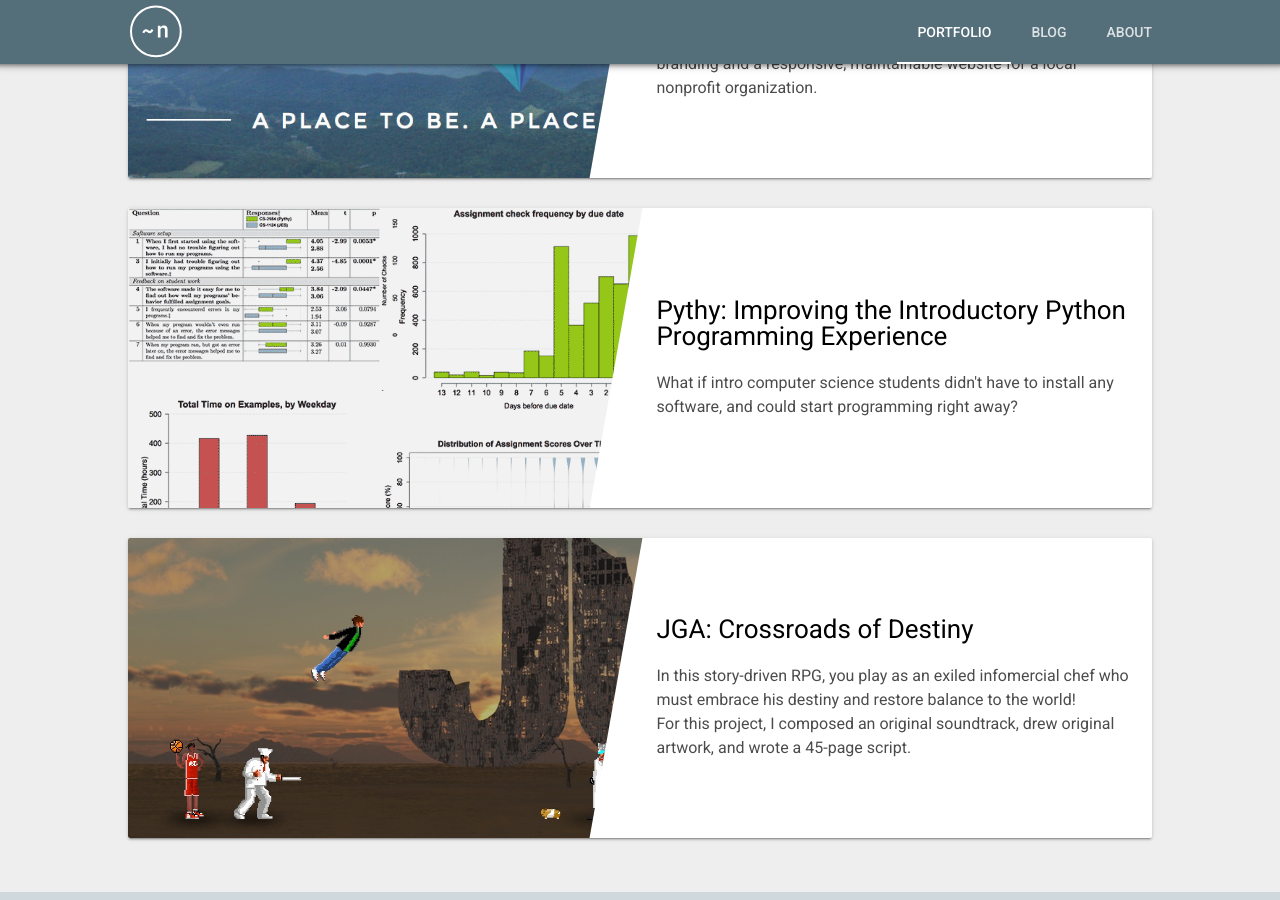
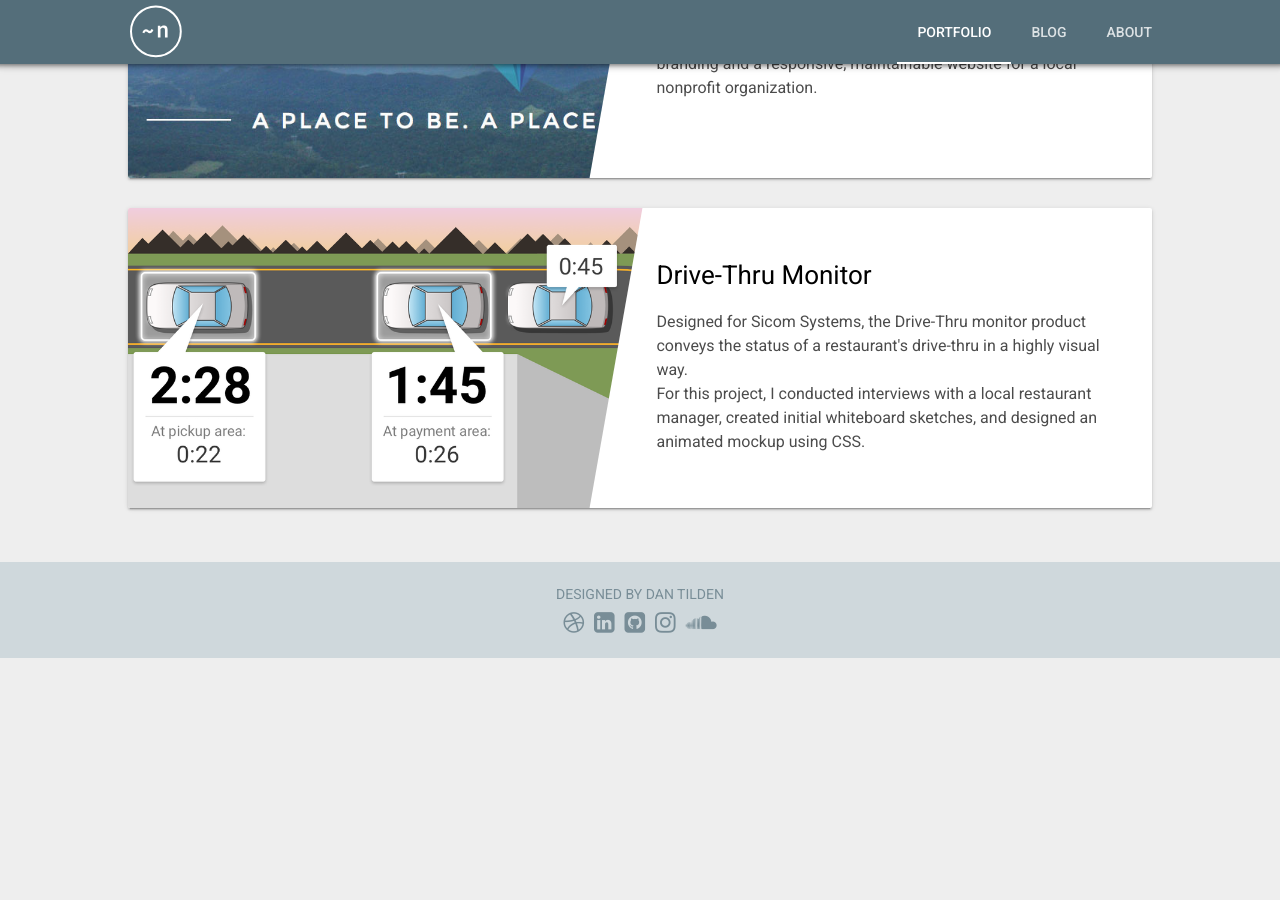
Before and after one commit to tilden/tilden.github.io, a Jekyll site: the page built from index.html, in a window 1280 px wide and 900 px high, scrolled down 1047 px. Built offline with Jekyll 4.4.1, drawn with Linux system fonts in a browser that asks for light colours; nearby versions of some CDN libraries; after the commit the page ends 1705 px from its top, so only the background shows below that; some of the changed lines change nothing that is shown.

Commit message:
Improvements to new sections

```diff
--- a/_data/projects.yml
+++ b/_data/projects.yml
@@ -28,30 +28,32 @@
   banner_img: "images/banners/onourown_banner.jpg"
   url: "/projects/onourown"
 
-- name: "Pythy: Improving the Introductory Python Programming Experience"
+# - name: "Pythy: Improving the Introductory Python Programming Experience"
+#   desc: >
+#         What if intro computer science students didn't have to install any software, and could start programming right away?
+#   banner_img: "images/banners/pythy_banner.png"
+#   url: "/projects/pythy"
+
+- name: "Drive-Thru Monitor"
   desc: >
-        What if intro computer science students didn't have to install any software, and could start programming right away?
-  banner_img: "images/banners/pythy_banner.png"
-  url: "/projects/pythy"
+        Designed for Sicom Systems, the Drive-Thru monitor product conveys the status of a restaurant's drive-thru in a highly visual way.
+        <br>
+        For this project, I conducted interviews with a local restaurant manager, created initial whiteboard sketches, and designed an animated mockup using CSS.
+  banner_img: "images/banners/dt_banner.png"
+  url: "/projects/drivethru"
 
-# - name: "Drive-Thru Monitor"
-#   desc: >
-#         Stay in command of your restaurant's drive-thru with this highly visual
-#         way to monitor the current status of all waiting vehicles.
-#   banner_img: "images/banners/dt_banner.png"
-#   url: "/projects/drivethru"
-
-- name: "JGA: Crossroads of Destiny"
-  desc: >
-        In this story-driven RPG, you play as an exiled infomercial chef who must embrace his destiny
-        and restore balance to the world!
-        <br>
-        For this project, I composed an original soundtrack,
-        drew original artwork, and wrote a 45-page script.
-  banner_img: "images/banners/jga_banner.jpg"
-  url: "/projects/jga"
 
 # Currently hidden, but these may return in a future update
+
+# - name: "JGA: Crossroads of Destiny"
+#   desc: >
+#         In this story-driven RPG, you play as an exiled infomercial chef who must embrace his destiny
+#         and restore balance to the world!
+#         <br>
+#         For this project, I composed an original soundtrack,
+#         drew original artwork, and wrote a 45-page script.
+#   banner_img: "images/banners/jga_banner.jpg"
+#   url: "/projects/jga"
 
 # - name: "WeatherClock"
 #   desc: "With this webapp, any small internet-enabled device can become a wall-mounted clock displaying the weather."
--- a/projects/drivethru.md
+++ b/projects/drivethru.md
@@ -2,21 +2,79 @@
 layout: post
 banner_photo: "drivethru_sky.png"
 title: "Drive-Thru Monitor"
-subtitle: "Stay in command of your restaurant's drive-thru with this highly visual way to monitor the the current status of all waiting vehicles."
+subtitle: "Designed for Sicom Systems, the Drive-Thru monitor product conveys the status of a restaurant's drive-thru in a highly visual way."
 ---
 
+
 <img class="screenshot" src="shot_day.jpg" width="640" height="480" alt="Screenshot showing drive-thru from above, with several cars visible" />
+<!--  -->
 
-## Real-Time, Digestible Data
-Drive-Thru Monitor is designed to convey the state of a restaurant's drive-thru without
-overwhelming users with numerical statistics.
+* TOC
+{:toc}
+
+
+## Introduction
+
+Today, a huge number of quick-service restaurants (QSR) offer drive-thrus, allowing patrons to order food without ever leaving their car! However, going to the drive-thru can often result in a lot of *waiting*. To combat that, many QSR chains are highly focused on quantitatively improving their "speed of service" by precisely measuring vehicle wait times and rewarding restaurant operators with the fastest service.
+
+In light of this demand, Sicom offered a simple drive-thru timing solution: an LED timer display. Linked with vehicle-detectors installed in the road, the timer would show an estimate of amount of time that the most recent car had been waiting. However, it was not without its flaws; perhaps most evidently, it could only show a single car's timer. Furthermore, vehicle-detectors are often imperfect; when these failed or entered some kind of problem state, the simple LED based timer unable to clearly convey to employees why it was not acting correctly.
+
+    (photo of sicom's original dt timer)
+
+To remedy this, Sicom was asked by a major restaurant chain to create a new drive-thru timing solution. I worked up with the product manager for the existing timing product, a high-ranking company member with a deep understanding of the inner workings of QSRs, and a remote development team located in Hungary to create a new solution.
+
+## A New Drive-Thru Monitor
+
+My role was chiefly during the design phase. After discussing the requirements with the drive-thru product's manager, I set out to determine how exactly people viewed the existing drive-thru timing solution. I created a set of questions for current users of the system; however, due to limited time and resources, I was only able to interview the manager. Nonetheless, I gained several key insights that would inform the design. In particular, this question yielded a particularly useful insight:
+
+**Q: Which is more important: someone waiting at the menu board, or someone waiting at the pickup area?**
+
+- While there are specific time goals for "menu wait time" and "pickup window wait time", no one really know them because, at least at that restaurant, they weren't really priorities.
+
+This would prove useful information when designing the time visualizations for the system.
+
+### Initial Iterations
+
+{% include img.html
+  url="/images/projects/drivethru/dt_evolution_1@2x.jpg"
+  alt="Initial sketches of system"
+%}
+
+I began by sketching some concepts onto a whiteboard and discussing them with the team. We briefly explored the idea of a queue metaphor (top-left), but it was dropped for several reasons, namely that it did not provide room for many cars. We then introduced the idea of car times being attached to cars by way of a speech-bubble type visualization (top-right), a design element that would remain in all future iterations. If individual cars are visualized, it follows that a spatial representation of the drive-thru area would provide a way for employees to gain a more throughout understanding of the current status of the drive thru. As such, we began moving toward the idea of a top-down "road" view on which cars would appear.
+
+After discussing these initial sketches, I switch to [Sketch](https://www.sketchapp.com/) on my computer, in order to flesh out the ideas explored in the whiteboard sketches. Note that the first of these greatly resembles whiteboard sketch 4 (bottom right), but also explores the possibility of a double drive-thru, something that is becoming increasingly prevalent:
+
+{% include img.html
+  url="/images/projects/drivethru/dt_evolution_2.jpg"
+  alt="Early color mockup" w="320" h="240"
+%}
+
+Note that a difference between this mockup and the final version is the timing graph, which underwent several iterations. In this case, we decided that this line graph visualization would be too complex for quick viewing.
+
+### Daily Performance Graph Evolution
+
+    TODO: insert photo of the sketchbook with the things
+
+Based on the answer given in the interview, in additional to visualizing the status of the drive-thru, it was also vitally important that the system convey the average speed of service performance for the given day. In addition, I was informed that restaurants were often graded based on performance for predetermined timespans during a day, such as "breakfast" or "lunch".
+
 A simple bar graph compares the current average drive-thru service times with a pre-selected goal time, and bubbles attached
 to the car graphics convey how long each car has been waiting.
+
+    TODO: A photo of the weird initial timing charts
+
+
+<!-- for the second, we put way more emphasis on the total wait times than on the individual ones (at least for my design)-->
+
+
+
 
 <img class="screenshot" width="480" height="360" src="montage.png" alt="Four diferent possible drive-thru layouts, at different times of day" />
 
 ## Spatially Mapped to Your Drive-Thru
 In lieu of the highly abstract representations (such as a simple list of times)
+
+ In addition, after examining I found that several vendors already offered drive-thru timing products; however, these all featured highly abstract visualizations focusing primarily on numerical lists of wait times.
+
 found in competing solutions, I designed Drive-Thru Monitor using aerial views of actual drive-thrus as a basis.
 
 <iframe width="480" height="360" src="https://www.youtube.com/embed/tSYIW7CXTDA?autoplay=1&loop=1&playlist=tSYIW7CXTDA&showinfo=0&controls=0&vq=large" frameborder="0" allowfullscreen></iframe>
@@ -28,26 +86,7 @@
 
 ## Design Evolution
 
-{% include img.html
-  url="/images/projects/drivethru/dt_evolution_1.jpg"
-  alt="Initial sketches of system" w="320" h="240"
-	caption="Some initial sketches. We briefly explored the idea of a queue metaphor (top left), but it was dropped for several reasons, namely that it did not provide room for many cars."
-%}
 
-{% include img.html
-  url="/images/projects/drivethru/dt_evolution_2.jpg"
-  alt="Early color mockup" w="320" h="240"
-	caption="The timing chart underwent several iterations. We decided that this line graph visualization (pictured)
-  would be too complex for quick viewing."
-%}
-
-{% include img.html
-  url="/images/projects/drivethru/dt_evolution_3.jpg"
-  alt="Another early color mockup" w="320" h="240"
-	caption="Once it was determined that the hardware would be mounted directly above the drive-thru window,
-  we changed the orientation of the virtual road to match."
-%}
 
 ## Want to see it in action?
-Drive-Thru Monitor has been deployed by a major restaurant chain at over 6,000 locations throughout the United States,
-so look out for it at a restaurant near you!
+Drive-Thru Monitor has been deployed by a major restaurant chain at over 6,000 locations throughout the United States.
--- a/projects/pythy.md
+++ b/projects/pythy.md
@@ -12,7 +12,32 @@
 
 ## Introduction
 
-Introductory computer science courses can be notoriously difficult for students, especially those outside of the major. There are many reasons for this, but the programming software itself may play a significant role. To address this issue, we have developed Pythy, a web-based programming environment that allows students to write, execute, and test programming assignments from within the familiar interface of a web browser. In this work, we discuss various aspects of Pythy in detail, including the rationale behind its design, the system architecture on which it is built, and the various functions offered by the software. Next, we discuss an evaluation of Pythy’s effectiveness during a programming course for non CS- majors offered at Virginia Tech, comparing it to a different software solution used in another programming course. Results suggest that Pythy was successful in several target areas, including making it easier to get started with programming and providing feedback about program behavior. Access log data from Pythy itself reveals details about how students used the system. Finally, we conclude with a summary of key contributions and suggest some potential future directions for the system.
+Introductory computer science courses can be notoriously difficult for students, especially those outside of the major. At some institutions, the so-called *Drop-Withdrawl-Fail* rate is as high as 50%! Furthermore, research has indicated that problems with the programming environment can negatively influence success.
+
+Indeed, to address these, there had been a variety of different approaches taken.
+
+**1. Difficult initial setup process**
+
+In a many computer science courses, students must install and configure a complex suite of tools on their own computers before they can begin programming. For example, consider the second-level introductory Java class at Virginia Tech, “Introduction to Data Structures”. [28]. For this class, a student must install the Java development kit, the Eclipse IDE (integrated development environment) and load a specific set of plug-ins, settings, and libraries into their configuration. If these steps are not followed exactly, problems can continue to arise even months into the course.
+
+**2. Not designed for beginners**
+
+In cases such as the aforementioned Eclipse software, the software is professional-grade programming software that was not designed with novices in mind. In this case, the program features a large number of functions and options that are not particularly useful to beginners, and that also can cause such users problems if they are accidentally accessed or altered.
+
+**3. Unclear or insufficient feedback on programs**
+
+When writing program code, a student is bound to encounter program errors or incor- rect program behavior. Many existing development environments present such errors separately from the program itself, and thus do not provide the student with a visual indication of where the error occurred. Furthermore, the feedback itself may be inad- equate or unclear. In addition, error messages alone do not necessarily convey when program behavior is incorrect.
+
+**4. Lack of support for assignment organization**
+
+In many introductory CS courses, some assignments are reliant on loading pre-written files into the development environment. Current software does little to support this, and is reliant on students downloading such starter code separately, loading it into their development tool themselves.
+
+**5. Lack of support for in-class examples**
+
+During a computer science class, an instructor may wish to write program code live to demonstrate some concept to the class. However, such examples do not allow for student experimentation; the best a student might be able to do is copy example code into a development environment later, if they wish to run it or examine how it works in more depth.
+
+
+To address this issue, our team built **Pythy**, a web-based programming environment that allows students to write, execute, and test programming assignments from within the familiar interface of a web browser.
 
 ## All of the programming, none of the software setup
 
```
